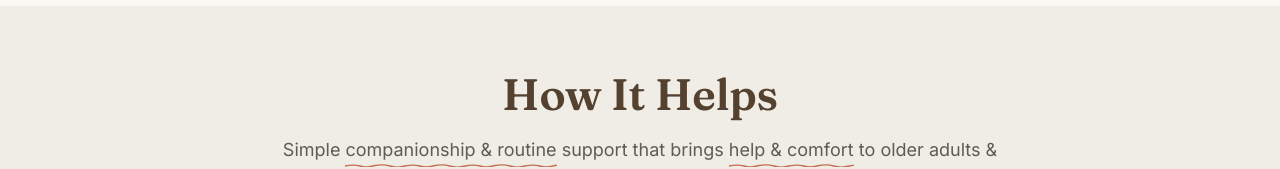
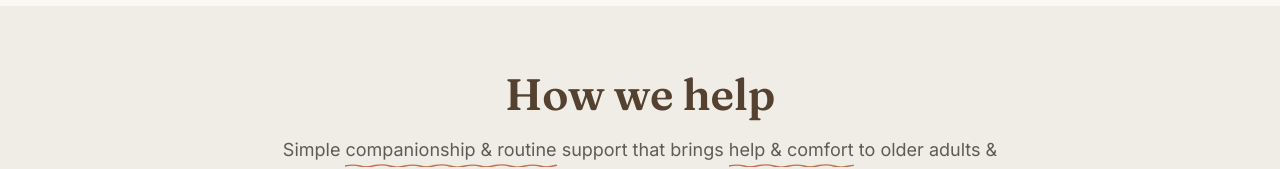
Before and after one commit to hawkpersonal/ChattaBox-Public-Website, a React (Vite) app: page / in a window 1280 px wide. Shown: the part 779-948 px from the top of the page. Built offline with nearby package versions, Linux system fonts and the light colour scheme.

Commit message:
Change 'How It Helps' to 'How we help'

```diff
--- a/src/components/sections/Features.tsx
+++ b/src/components/sections/Features.tsx
@@ -179,7 +179,7 @@ export function Features() {
       <div className="container">
         <div className="mx-auto max-w-3xl text-center space-y-4 mb-12">
           <h2 className="font-serif">
-            How It Helps
+            How we help
           </h2>
           <p className="text-lg text-[#5F5B55] leading-relaxed">
             Simple <span className="underline-wiggly">companionship & routine</span> support that brings <span className="underline-wiggly">help & comfort</span> to older adults & <span className="underline-wiggly">peace of mind</span> to families
```
